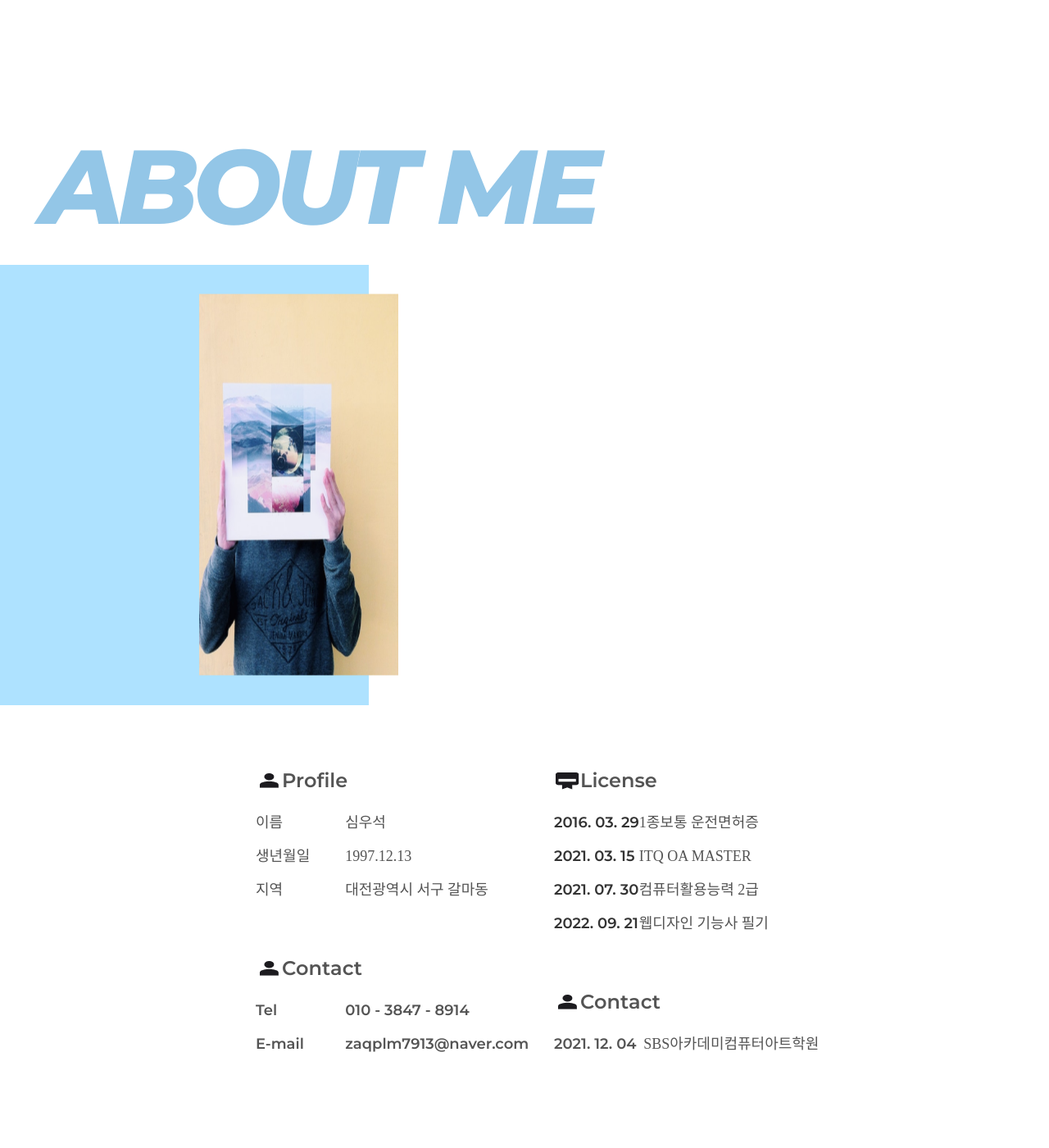
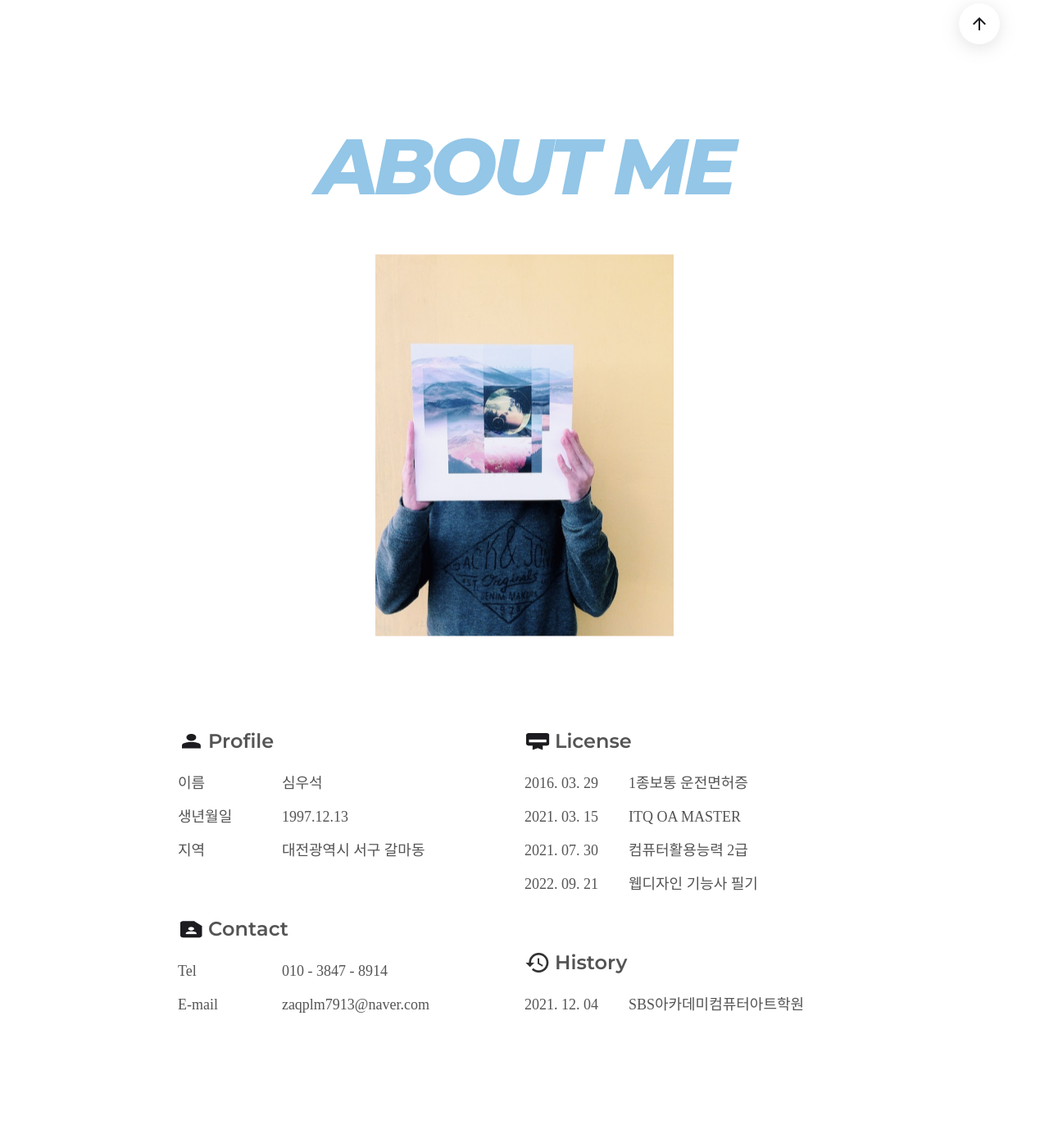
Before and after one commit to ShimWooseok/Portfolio, a plain HTML site: page index.html in a window 1280 px wide. Shown: the part 696-2096 px from the top of the page at 82% size. Drawn offline with nearby package versions, Linux system fonts and the light colour scheme; a web font is replaced by a local one.

Commit message:
section01

```diff
--- a/css/style.css
+++ b/css/style.css
@@ -3,10 +3,10 @@
   padding: 0;
   margin: 0;
 }
-  body{
-    color : #333333;
-    font-family: 'NotoSansKR-Regular';
-    font-family: 'Montserrat-Regular';
+body {
+  color: #333333;
+  font-family: "NotoSansKR-Regular";
+  font-family: "Montserrat-Regular";
 }
 a {
   color: inherit;
@@ -22,8 +22,8 @@
 .cell {
   float: left;
 }
-  .cell-r{
-    float : right;
+.cell-r {
+  float: right;
 }
 .row::after {
   clear: both;
@@ -31,151 +31,151 @@
   display: block;
 }
 
-  ul, li{
+ul,
+li {
   margin: 0;
   padding: 0;
 }
 
-  .con{
-    max-width : 1200px;
-    margin : 0 auto;
+.con {
+  max-width: 1200px;
+  margin: 0 auto;
 }
-  .section .title{
+.section .title {
   font-size: 128px;
-    color: #93C6E7;
+  color: #93c6e7;
   letter-spacing: -0.055em;
-    font-family: 'Montserrat-ExtraBoldItalic';
+  font-family: "Montserrat-ExtraBoldItalic";
   padding-left: 50px;
 }
 /* 폰트 */
 @font-face {
-    font-family: 'Montserrat-Regular';
-    src: url('../font/Montserrat-Regular.ttf');
+  font-family: "Montserrat-Regular";
+  src: url("../font/Montserrat-Regular.ttf");
   font-weight: normal;
   font-style: normal;
 }
 @font-face {
-    font-family: 'Montserrat-Semibold';
-    src: url('../font/Montserrat-SemiBold.ttf');
+  font-family: "Montserrat-Semibold";
+  src: url("../font/Montserrat-SemiBold.ttf");
   font-weight: normal;
   font-style: normal;
 }
 @font-face {
-    font-family: 'Montserrat-ExtraBoldItalic';
-    src: url('../font/Montserrat-ExtraBoldItalic.ttf');
+  font-family: "Montserrat-ExtraBoldItalic";
+  src: url("../font/Montserrat-ExtraBoldItalic.ttf");
   font-weight: normal;
   font-style: normal;
 }
 @font-face {
-    font-family: 'Montserrat-Medium';
-    src: url('../font/Montserrat-Medium.ttf');
+  font-family: "Montserrat-Medium";
+  src: url("../font/Montserrat-Medium.ttf");
   font-weight: normal;
   font-style: normal;
 }
 @font-face {
-    font-family: 'Montserrat-Bold';
-    src: url('../font/Montserrat-Bold.ttf');
+  font-family: "Montserrat-Bold";
+  src: url("../font/Montserrat-Bold.ttf");
   font-weight: normal;
   font-style: normal;
 }
 @font-face {
-    font-family: 'NotoSansKR-Medium';
-    src: url('../font/NotoSansKR-Medium.otf');
+  font-family: "NotoSansKR-Medium";
+  src: url("../font/NotoSansKR-Medium.otf");
   font-weight: normal;
   font-style: normal;
 }
 @font-face {
-    font-family: 'NotoSansKR-Bold';
-    src: url('../font/NotoSansKR-Bold.otf');
+  font-family: "NotoSansKR-Bold";
+  src: url("../font/NotoSansKR-Bold.otf");
   font-weight: normal;
   font-style: normal;
 }
 @font-face {
-    font-family: 'NotoSansKR-Regular';
-    src: url('../font/NotoSansKR-Regular.otf');
+  font-family: "NotoSansKR-Regular";
+  src: url("../font/NotoSansKR-Regular.otf");
   font-weight: normal;
   font-style: normal;
 }
 /* 스타일 */
-.wrapper{
+.wrapper {
   position: relative;
 }
-.wrapper > .top-bar{
+.wrapper > .top-bar {
   position: fixed;
-    top : 0;
-    left : 0;
+  top: 0;
+  left: 0;
   z-index: 99;
   width: 100%;
   height: 80px;
   transition: 0.3s;
-    color : #fff;
+  color: #fff;
 }
 
-.wrapper > .top-bar.active{
+.wrapper > .top-bar.active {
   background-color: #fff;
-    box-shadow: 0 1px 10px rgba(116,116,116,0.25);
-    color : #333333;
+  box-shadow: 0 1px 10px rgba(116, 116, 116, 0.25);
+  color: #333333;
 }
-.wrapper > .top-bar > .con{
+.wrapper > .top-bar > .con {
   height: 100%;
   box-sizing: border-box;
-    padding : 0 20px;
+  padding: 0 20px;
   display: flex;
   justify-content: space-between;
   align-items: center;
 }
-.wrapper > .top-bar > .con > .nav-box > ul{
+.wrapper > .top-bar > .con > .nav-box > ul {
   display: flex;
-    gap : 40px;
+  gap: 40px;
   font-size: 20px;
-    font-family: 'Montserrat-Medium';
+  font-family: "Montserrat-Medium";
 }
 
-.wrapper > .top-bar > .con > .nav-box > ul > li{
+.wrapper > .top-bar > .con > .nav-box > ul > li {
   padding: 10px 0;
 }
-.wrapper > .top-bar > .con > .nav-box > ul > li > a{
+.wrapper > .top-bar > .con > .nav-box > ul > li > a {
   padding: 10px 0;
 }
-.wrapper > .top-bar > .con > .nav-box > ul > li.active > a{
-    color : #AEE2FF;
-    font-family: 'Montserrat-Bold';
-    border-bottom: 3px solid #AEE2FF;
+.wrapper > .top-bar > .con > .nav-box > ul > li.active > a {
+  color: #aee2ff;
+  font-family: "Montserrat-Bold";
+  border-bottom: 3px solid #aee2ff;
 }
-.wrapper > .top-bar > .con > .nav-box > ul > li > a{
-
+.wrapper > .top-bar > .con > .nav-box > ul > li > a {
 }
-.wrapper >.section-bg{
+.wrapper > .section-bg {
   position: relative;
   padding-top: 50.91%;
 }
-.wrapper > .section-bg::after{
+.wrapper > .section-bg::after {
   content: "";
   width: 100%;
   height: 100%;
   position: absolute;
-    top : 0;
+  top: 0;
   background-color: #fff;
   opacity: 0.6;
   z-index: 0;
 }
-.wrapper > .section-bg > .video-test{
+.wrapper > .section-bg > .video-test {
   position: absolute;
-    top : 0;
-    left : 0;
+  top: 0;
+  left: 0;
   width: 100%;
   height: 100%;
-    object-fit:cover;
+  object-fit: cover;
 }
-.wrapper >.section-bg > .banner-box{
+.wrapper > .section-bg > .banner-box {
   /* width: calc(100% - 400px);
     height: calc(100% - 200px); */
   width: 100%;
   height: 100%;
   z-index: 98;
   position: absolute;
-    top : 50%;
-    left : 50%;
+  top: 50%;
+  left: 50%;
   transform: translate(-50%, -50%);
   background-image: url(../img/나노렴.png);
   background-repeat: no-repeat;
@@ -185,163 +185,268 @@
   justify-content: center;
   align-items: center;
 }
-.wrapper >.section-bg > .banner-box > .txt-box{
+.wrapper > .section-bg > .banner-box > .txt-box {
   position: relative;
 }
-.wrapper >.section-bg > .banner-box > .txt-box::after{
+.wrapper > .section-bg > .banner-box > .txt-box::after {
   content: "항상 즐기며 나아가는";
   text-shadow: 0 4px 10px rgba(62, 61, 61, 0.25);
-    font-family: 'NotoSansKR-Medium';
+  font-family: "NotoSansKR-Medium";
   font-size: 24px;
-    color: #fff;;
+  color: #fff;
   position: absolute;
-    top : -1%;
-    left : 0.8%;
-
+  top: -1%;
+  left: 0.8%;
 }
-.wrapper >.section-bg > .banner-box > .txt-box >p{
-    color :#fff;
+.wrapper > .section-bg > .banner-box > .txt-box > p {
+  color: #fff;
   font-size: 128px;
   transition: 0.3s;
-    font-family: 'Montserrat-Bold';
+  font-family: "Montserrat-Bold";
   text-shadow: 0px 4px 10px rgba(62, 61, 61, 0.25);
   position: re;
 }
-.wrapper > .section01{
+.wrapper > .section01 {
   width: 100%;
   padding-top: 175px;
   padding-bottom: 80px;
 }
-.wrapper > .section01 > .about-wrap > .max-width-1560{
-    max-width: 81.25%;
-
-
+.wrapper > .section01 > .about-wrap > .max-width-1560 {
+  max-width: 95.2%;
+  display: flex;
+  justify-content: space-between;
+  flex-wrap: wrap;
 }
-.wrapper > .section01 > .about-wrap > .max-width-1560 > .photo-box{
-    width: 46.7%;
+.wrapper > .section01 > .about-wrap > .max-width-1560 > .photo-box {
+  width: 46.1%;
   position: relative;
 }
 
-.wrapper > .section01 > .about-wrap > .max-width-1560 > .photo-box > .photo{
-    width: 50%;
-    height: 465px;
-    position: absolute;
-    right : 0;
-    top : 50%;
-    transform: translateY(-50%);
-}
-
-.wrapper > .section01 > .about-wrap > .max-width-1560 > .photo-box > .photo > img{
+.wrapper
+  > .section01
+  > .about-wrap
+  > .max-width-1560
+  > .photo-box
+  > .photo
+  > img {
   width: 100%;
   height: 100%;
 }
-.wrapper > .section01 > .about-wrap > .max-width-1560 > .photo-box > .blue-box{
+.wrapper > .section01 > .about-wrap > .max-width-1560 > .photo-box > .blue-box {
   width: 92.7%;
   height: 537px;
-    background-color: #AEE2FF;
+  background-color: #aee2ff;
+  position: relative;
 }
-.wrapper > .section01 > .about-wrap > .max-width-1560 > .txt-box{
-    width: 728px;
+.wrapper
+  > .section01
+  > .about-wrap
+  > .max-width-1560
+  > .photo-box
+  > .blue-box::after {
+  content: "";
+  width: 364px;
+  height: 465px;
+  background-color: #fdd;
+  position: absolute;
+  top: 50%;
+  right: -5%;
+  transform: translateY(-50%);
+  background-image: url(../img/프사.png);
+  background-repeat: no-repeat;
+  background-position: center;
+  background-size: cover;
+}
+.wrapper > .section01 > .about-wrap > .max-width-1560 > .txt-box {
+  width: 846px;
   height: 537px;
-    padding-top : 74px;
+  padding-top: 74px;
 }
-.wrapper > .section01 > .about-wrap > .max-width-1560 > .txt-box > .txt{
+.wrapper > .section01 > .about-wrap > .max-width-1560 > .txt-box > .txt {
   width: 50%;
   height: 100%;
 }
 
-.wrapper > .section01 > .about-wrap > .max-width-1560 > .txt-box > .txt  .title-box{
+.wrapper
+  > .section01
+  > .about-wrap
+  > .max-width-1560
+  > .txt-box
+  > .txt
+  .title-box {
   display: flex;
   align-items: center;
+  gap: 5px;
 }
-.wrapper > .section01 > .about-wrap > .max-width-1560 > .txt-box > .txt  .title-box > .txt-title{
+.wrapper
+  > .section01
+  > .about-wrap
+  > .max-width-1560
+  > .txt-box
+  > .txt
+  .title-box
+  > .txt-title {
   font-size: 24px;
-    color : #545454;
-    font-family: 'Montserrat-Semibold';
+  color: #545454;
+  font-family: "Montserrat-Semibold";
 }
-.wrapper > .section01 > .about-wrap > .max-width-1560 > .txt-box > .txt .semi-title{
+.wrapper
+  > .section01
+  > .about-wrap
+  > .max-width-1560
+  > .txt-box
+  > .txt
+  .semi-title {
   font-size: 18px;
   margin-top: 20px;
   width: 30%;
-    color : #545454;
-    font-family: 'NotoSansKR-Medium';
+  color: #545454;
+  font-family: "NotoSansKR-Medium";
 }
-.wrapper > .section01 > .about-wrap > .max-width-1560 > .txt-box > .txt p{
+.wrapper > .section01 > .about-wrap > .max-width-1560 > .txt-box > .txt p {
   margin-bottom: 14px;
 }
-.wrapper > .section01 > .about-wrap > .max-width-1560 > .txt-box > .txt  .content{
+.wrapper
+  > .section01
+  > .about-wrap
+  > .max-width-1560
+  > .txt-box
+  > .txt
+  .content {
   font-size: 18px;
   margin-top: 20px;
-    color : #545454;
-    font-family: 'NotoSansKR-Medium';
+  color: #545454;
+  font-family: "NotoSansKR-Medium";
 }
-.wrapper > .section01 > .about-wrap > .max-width-1560 > .txt-box > .left-box{
-
-}
-.wrapper > .section01 > .about-wrap > .max-width-1560 > .txt-box > .txt > .box1{
+.wrapper
+  > .section01
+  > .about-wrap
+  > .max-width-1560
+  > .txt-box
+  > .txt
+  > .box1 {
   width: 100%;
 }
-.wrapper > .section01 > .about-wrap > .max-width-1560 > .txt-box > .txt > .box2{
+.wrapper
+  > .section01
+  > .about-wrap
+  > .max-width-1560
+  > .txt-box
+  > .txt
+  > .box2 {
   width: 100%;
   margin-top: 50px;
 }
-.wrapper > .section01 > .about-wrap > .max-width-1560 > .txt-box > .txt  .semi-title2{
-    font-family: 'Montserrat-Semibold';
-    font-size: 18px;
-    margin-top: 20px;
+
+/* top-btn */
+.top-btn {
+  width: 50px;
+  height: 50px;
+  background-color: #fff;
+  border-radius: 999px;
+  box-shadow: 0px 4px 20px rgba(143, 143, 143, 0.25);
+  position: fixed;
+  bottom: 50px;
+  right: 60px;
+  cursor: pointer;
+  display: flex;
+  align-items: center;
+  justify-content: center;
 }
-.wrapper > .section01 > .about-wrap > .max-width-1560 > .txt-box > .txt  .content2{
-    font-family: 'Montserrat-Semibold';
-}
-
 
 /* 반응형 미디어 쿼리 */
 
 /* 1600px 이하 */
-@media screen and (max-width: 1600px){
-    .wrapper >.section-bg > .banner-box > .txt-box >p{
+@media screen and (max-width: 1670px) {
+  .wrapper > .section-bg > .banner-box > .txt-box > p {
     font-size: 96px;
   }
+  .wrapper > .section-bg > .banner-box > .txt-box::after {
+    font-size: 16px;
+  }
+  .wrapper > .section01 > .about-wrap > .max-width-1560 {
+    max-width: 100%;
+  }
 
-.wrapper >.section-bg > .banner-box > .txt-box::after{
-    font-size: 16px;
+  .wrapper > .section01 > .about-wrap > .max-width-1560 > .photo-box {
+    width: 50%;
+  }
+
+  .wrapper > .section01 > .about-wrap > .max-width-1560 > .txt-box {
+    margin: 0 auto;
+  }
+}
+@media screen and (max-width: 1600px) {
+}
+
+/* 1300px 이하 */
+@media screen and (max-width: 1300px) {
+  .wrapper > .top-bar > .con > .nav-box > ul {
+    font-size: 18px;
+  }
+  .wrapper > .section-bg > .banner-box > .txt-box > p {
+    font-size: 64px;
+  }
+
+  .wrapper > .section01 > .about-wrap > .max-width-1560 > .photo-box {
+    width: 100%;
+  }
+
+  .wrapper
+    > .section01
+    > .about-wrap
+    > .max-width-1560
+    > .photo-box
+    > .blue-box {
+    width: 100%;
+    background-color: #fff;
+  }
+
+  .wrapper
+    > .section01
+    > .about-wrap
+    > .max-width-1560
+    > .photo-box
+    > .blue-box::after {
+    top: 50%;
+    left: 50%;
+    transform: translate(-50%, -50%);
+  }
+  .wrapper > .section-bg > .banner-box > .txt-box::after {
+    font-size: 14px;
+  }
+  .section .title {
+    font-size: 96px;
+    text-align: center;
+    padding: 0;
   }
 }
 
-
-/* 1300px 이하 */
-@media screen and (max-width: 1300px){
-    .wrapper > .top-bar > .con > .nav-box > ul{
-        font-size: 18px;
-    }
-    .wrapper >.section-bg > .banner-box > .txt-box >p{
+/* 769px 이하 */
+@media screen and (max-width: 769px) {
+  .section .title {
     font-size: 64px;
   }
-    .wrapper >.section-bg > .banner-box > .txt-box::after{
-        font-size: 14px;
-    }
-}
-
-
-/* 769px 이하 */
-@media screen and (max-width: 769px) {
-    .wrapper > .top-bar{
+  .wrapper > .top-bar {
     height: 60px;
   }
   .wrapper > .top-bar > .con {
     justify-content: center;
   }
-    .wrapper > .top-bar > .con > .img-box{
+  .wrapper > .top-bar > .con > .img-box {
     display: none;
   }
-    .wrapper > .top-bar > .con > .nav-box > ul{
+  .wrapper > .top-bar > .con > .nav-box > ul {
     font-size: 16px;
   }
-    .wrapper >.section-bg > .banner-box > .txt-box >p{
+  .wrapper > .section-bg > .banner-box > .txt-box > p {
     font-size: 32px;
   }
-    .wrapper >.section-bg > .banner-box > .txt-box::after{
+  .wrapper > .section-bg > .banner-box > .txt-box::after {
     font-size: 10px;
-        top : -10%;
+    top: -10%;
+  }
+
+  .wrapper > .section01 > .about-wrap > .max-width-1560 > .txt-box > .txt {
   }
 }
--- a/index.html
+++ b/index.html
@@ -51,17 +51,17 @@
                 <div class="title">
                     <P>ABOUT ME</P>
                 </div>
-                <div class="max-width-1560 row">
-                    <div class="photo-box cell">
+                <div class="max-width-1560">
+                    <div class="photo-box ">
                         <div class="blue-box">
 
                         </div>
-                        <div class="photo">
+                        <!-- <div class="photo">
                             <img src="./img/프사.png" alt="">
-                        </div>
+                        </div> -->
                     </div>
-                    <div class="txt-box cell-r row">
-                        <div class="txt left-box cell ">
+                    <div class="txt-box  row">
+                        <div class="txt left-box  cell ">
                             <div class="box box1 row">
                                 <div class="title-box">
                                     <div class="icon">
@@ -85,7 +85,7 @@
                             <div class="box box2 row">
                                 <div class="title-box">
                                     <div class="icon">
-                                        <img src="./img/프로필아이콘.png" alt="">
+                                        <img src="./img/콘텍트.png" alt="">
                                     </div>
                                     <div class="txt-title">
                                         Contact
@@ -103,46 +103,49 @@
                             </div>
 
                             </div>
-                            <div class="txt right-box cell">
-                                <div class="box box1 row ">
+                            <div class="txt left-box  cell ">
+                                <div class="box box1 row">
                                     <div class="title-box">
                                         <div class="icon">
                                             <img src="./img/라이센스아이콘.png" alt="">
                                         </div>
-                                        <div class="txt-title ">
+                                        <div class="txt-title">
                                             License
                                         </div>
                                     </div>
-                                    <div class="semi-title2 cell ">
+                                    <div class="semi-title cell">
                                         <p>2016. 03. 29</p>
                                         <p>2021. 03. 15</p>
                                         <p>2021. 07. 30</p>
                                         <p>2022. 09. 21</p>
                                     </div>
-                                    <div class="content cell ">
+                                    <div class="content cell">
                                         <p>1종보통 운전면허증</p>
                                         <p>ITQ OA MASTER</p>
                                         <p>컴퓨터활용능력 2급</p>
                                         <p>웹디자인 기능사 필기</p>
                                     </div>
                                 </div>
-                                <div class="box box2 row ">
+                                <div class="box box2 row">
                                     <div class="title-box">
                                         <div class="icon">
-                                            <img src="./img/프로필아이콘.png" alt="">
+                                            <img src="./img/히스토리아이콘.png" alt="">
                                         </div>
                                         <div class="txt-title">
-                                            Contact
+                                            History
                                         </div>
                                     </div>
-                                    <div class="semi-title semi-title2 cell">
+                                    <div class="semi-title semi-title cell">
                                         <p>2021. 12. 04</p>
+
                                     </div>
-                                    <div class="content  cell ">
+                                    <div class="content content cell">
                                         <p>SBS아카데미컴퓨터아트학원</p>
                                     </div>
                                 </div>
-                            </div>
+
+                                </div>
+
 
 
                         </div>
@@ -151,6 +154,11 @@
                 </div>
             </div>
 
+
+            <div class="top-btn">
+                <img src="./img/top-btn.png" alt="">
+            </div>
+
         </div>
     </div>
 
```
Also changed, not shown: img/top-btn.png (added), img/콘텍트.png (added), img/히스토리아이콘.png (added). Lines whose indentation alone changed are shown as unchanged.
